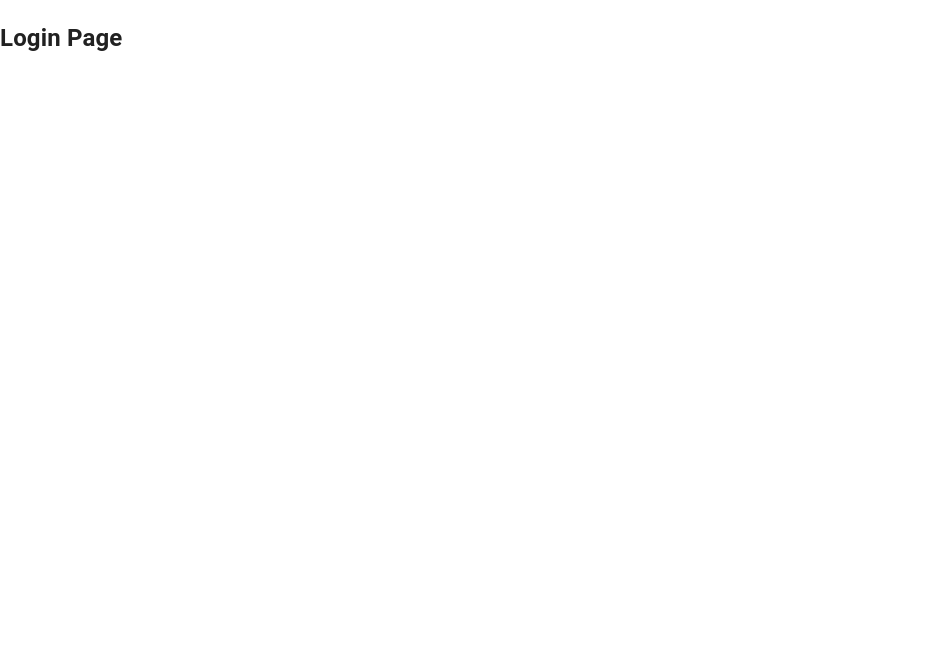
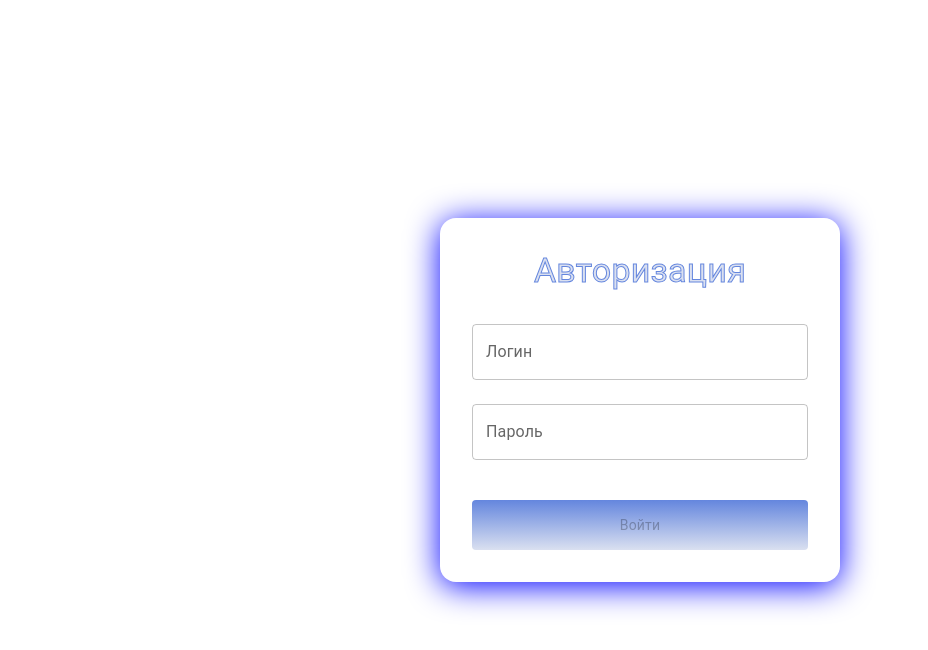
Before and after one commit to Maxim2993/flash-cards, a React (Create React App) app: page /login in a window 1280 px wide. Shown: the top 650 px of the page, without its empty margins (0-928 px from the left). Built offline with nearby package versions, Linux system fonts and the light colour scheme.

Commit message:
Feature/03: implemented authorization and created LoginForm

```diff
--- a/package.json
+++ b/package.json
@@ -21,6 +21,7 @@
     "react-router-dom": "^6.3.0",
     "react-scripts": "5.0.1",
     "typescript": "^4.7.4",
+    "yup": "^0.32.11",
     "web-vitals": "^2.1.4"
   },
   "scripts": {
--- /dev/null
+++ b/src/UI-components/molecules/LoginForm/LoginForm.tsx
@@ -0,0 +1,122 @@
+import React, { useState } from 'react';
+import { useFormik, FormikProps } from 'formik';
+import { useNavigate } from "react-router-dom";
+import * as Yup from 'yup';
+import Box from '@mui/material/Box';
+import Button from '@mui/material/Button';
+import TextField from '@mui/material/TextField';
+import Typography from '@mui/material/Typography';
+import { useAppDispatch } from '../../../app/hooks';
+import { login } from '../../../app/slices/auth/authSlice';
+import { MIN_LENGTH_LOGIN, MIN_LENGTH_PASSWORD, ERROR_MESSAGES } from '../../../constants';
+
+export type FormValues = {
+    login: string;
+    password: string;
+};
+
+export const LoginForm = () => {
+
+    const [submitError, setSubmitError] = useState('');
+    const dispatch = useAppDispatch();
+    const navigate = useNavigate();
+
+    const isSubmitError = (values: FormValues): Boolean => {
+        return !(values.login === 'admin' && values.password === 'admin');
+    }
+
+    const formik: FormikProps<FormValues> = useFormik<FormValues>({
+
+        initialValues: {
+            login: '',
+            password: '',
+        },
+        validationSchema: Yup.object({
+            login: Yup.string()
+                .min(MIN_LENGTH_LOGIN, ERROR_MESSAGES.MIN_LOGIN)
+                .required(ERROR_MESSAGES.REQUIRED),
+
+            password: Yup.string()
+                .min(MIN_LENGTH_PASSWORD, ERROR_MESSAGES.MIN_PASSWORD)
+                .required(ERROR_MESSAGES.REQUIRED),
+
+        }),
+        onSubmit: values => {
+            if (isSubmitError(values)) {
+                setSubmitError(ERROR_MESSAGES.SUBMIT_ERROR)
+            } else {
+                dispatch(login({ isAuth: true }));
+                navigate('/');
+            }
+        },
+    });
+
+    const isButtonDisabled = !formik.values.login || !formik.values.password ||
+        Boolean(formik.errors.login) || Boolean(formik.errors.password)
+
+    return (
+        <Box
+            sx={{
+                display: 'flex',
+                flexDirection: 'column',
+                justifyContent: 'center',
+                alignItems: 'center',
+                p: 4,
+                width: '400px',
+                boxShadow: '0px 4px 33px blue',
+                borderRadius: 4
+            }}
+            component='section'
+        >
+            <Typography variant='h4' sx={{ color: '#dae0f0', WebkitTextStroke: '1px #6486de' }}>
+                Авторизация
+            </Typography>
+            <Box component="form" onSubmit={formik.handleSubmit}
+                sx={{ mt: 4, display: 'flex', flexDirection: 'column', width: '100%' }}
+            >
+                <TextField
+                    variant="outlined"
+                    type='text'
+                    id='login'
+                    label='Логин'
+                    onChange={formik.handleChange}
+                    onBlur={formik.handleBlur}
+                    value={formik.values.login}
+                    error={(formik.touched.login && Boolean(formik.errors.login)) || Boolean(submitError)}
+                    helperText={(formik.touched.login && formik.errors.login)}
+                />
+                <TextField
+                    variant="outlined"
+                    type='password'
+                    id='password'
+                    label='Пароль'
+                    onChange={formik.handleChange}
+                    onBlur={formik.handleBlur}
+                    value={formik.values.password}
+                    error={(formik.touched.password && Boolean(formik.errors.password)) || Boolean(submitError)}
+                    helperText={formik.touched.password && formik.errors.password}
+                    sx={{ mt: 3 }}
+                />
+                <Typography variant="overline" sx={{ textTransform: 'none', ml: '14px', color: '#d32f2f' }} >
+                    {submitError}
+                </Typography>
+                <Button
+                    type="submit"
+                    variant="contained"
+                    disabled={isButtonDisabled}
+                    sx={{
+                        mt: 5,
+                        height: '50px',
+                        background: 'linear-gradient(to bottom, #6486de, #dae0f0)',
+                        boxShadow: '0px 0px 2px rgba(0, 0, 0, 0.15)',
+                        padding: '7px',
+                    }}
+                >
+                    <Typography variant="body2" sx={{ textTransform: 'none' }} >
+                        Войти
+                    </Typography>
+                </Button>
+            </Box>
+        </Box >
+    )
+};
--- /dev/null
+++ b/src/UI-components/molecules/LoginForm/index.ts
@@ -0,0 +1 @@
+export { LoginForm } from "./LoginForm";
--- /dev/null
+++ b/src/constants.ts
@@ -0,0 +1,9 @@
+export const MIN_LENGTH_LOGIN = 2;
+export const MIN_LENGTH_PASSWORD = 4;
+
+export const ERROR_MESSAGES = {
+    MIN_LOGIN: 'Логин должен содержать от 2 символов',
+    MIN_PASSWORD: 'Пароль должен содержать от 4 символов',
+    REQUIRED: 'Пожалуйста, заполните это поле',
+    SUBMIT_ERROR: 'Неправильный логин, или пароль'
+}
--- a/src/pages/LoginPage.tsx
+++ b/src/pages/LoginPage.tsx
@@ -1,7 +1,17 @@
 import React from 'react';
+import Box from '@mui/material/Box';
+import { LoginForm } from '../UI-components/molecules/LoginForm';
 
 export const LoginPage = () => {
     return (
-        <h2>Login Page</h2>
+        <Box sx={{
+            display: 'flex',
+            justifyContent: 'center',
+            alignItems: 'center',
+            width: '100vw',
+            height: '100vh'
+        }}>
+            <LoginForm />
+        </Box>
     )
 };
--- a/src/routes/ProtectedRoute.tsx
+++ b/src/routes/ProtectedRoute.tsx
@@ -1,6 +1,5 @@
 import React from 'react';
 import { Navigate } from 'react-router-dom'
-
 
 export type ProtectedRouteProps = {
     authenticationPath: string;
```
Also changed, not shown: 1 other file (tests, documents, lock files or other folders).
